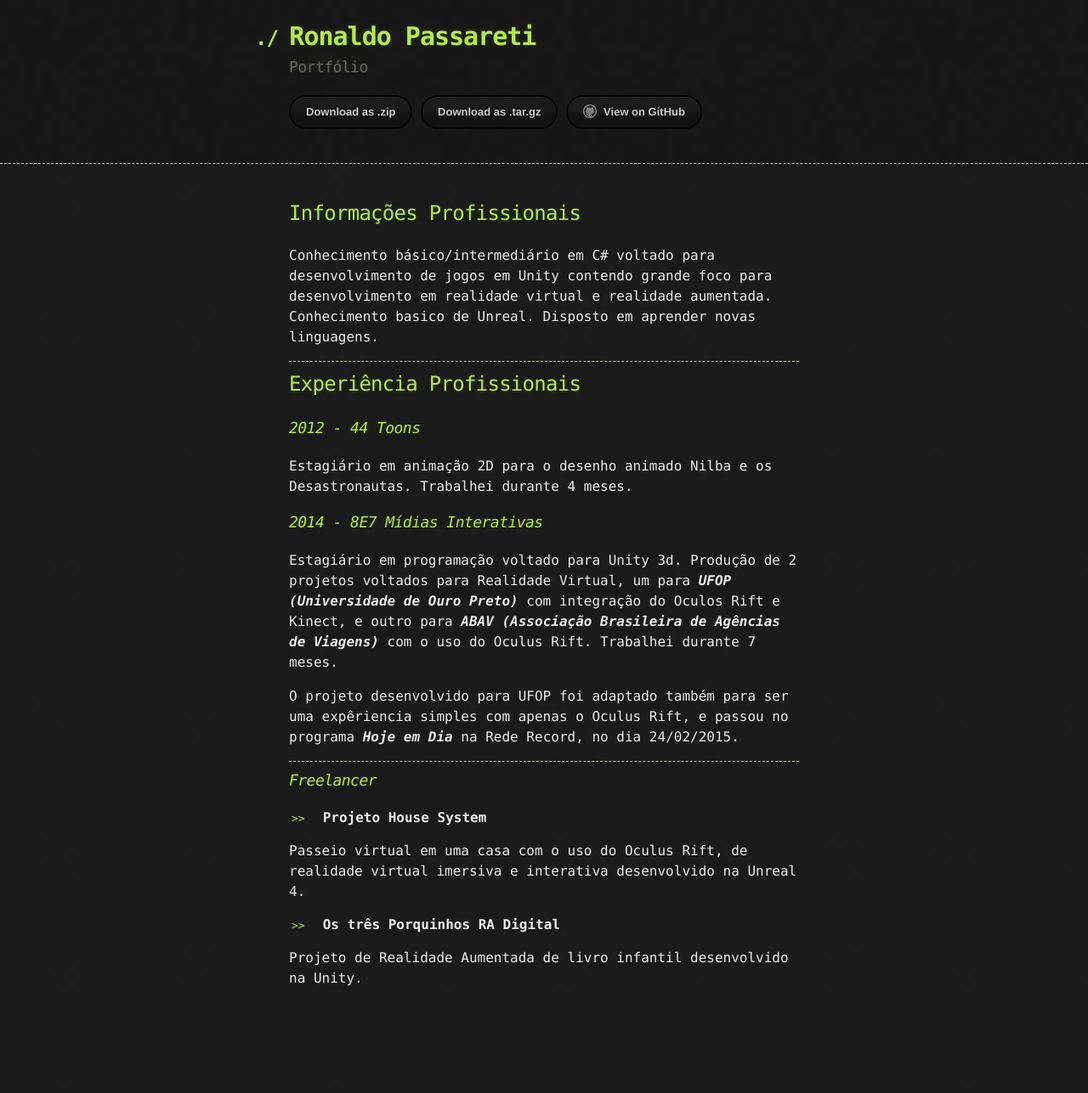
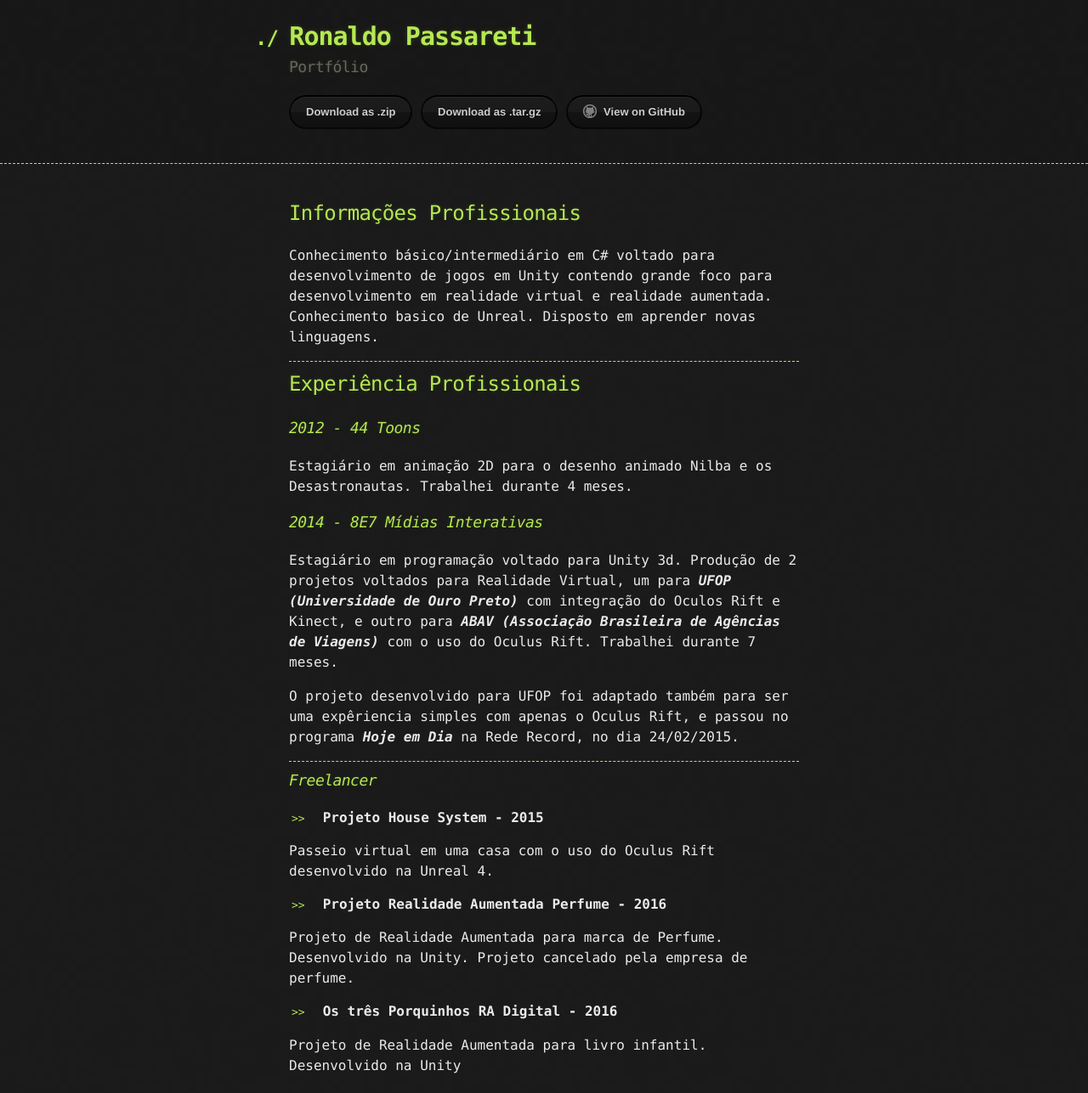
Before and after one commit to rpassareti/rpassareti.github.io, a Jekyll site: the page built from curriculo.md, in a window 1280 px wide. Shown: the whole page at 85% size. Built offline with Jekyll 4.4.1, drawn with Linux system fonts in a browser that asks for light colours; our own code applies the rules of GitHub Pages for plain Markdown files; before the commit the page ends 1184 px from its top, so only the background shows below that.

Commit message:
Update curriculo.md

```diff
--- a/curriculo.md
+++ b/curriculo.md
@@ -20,10 +20,14 @@
 
 ### [](#header-4)_Freelancer_
 
-*   **Projeto House System**
+*   **Projeto House System - 2015**
 
-Passeio virtual em uma casa com o uso do Oculus Rift, de realidade virtual imersiva e interativa desenvolvido na Unreal 4.
+Passeio virtual em uma casa com o uso do Oculus Rift desenvolvido na Unreal 4.
 
-*   **Os três Porquinhos RA Digital**
+*   **Projeto Realidade Aumentada Perfume - 2016**
 
-Projeto de Realidade Aumentada de livro infantil desenvolvido na Unity.
+Projeto de Realidade Aumentada para marca de Perfume. Desenvolvido na Unity. Projeto cancelado pela empresa de perfume.
+
+*   **Os três Porquinhos RA Digital - 2016**
+
+Projeto de Realidade Aumentada para livro infantil. Desenvolvido na Unity
```
